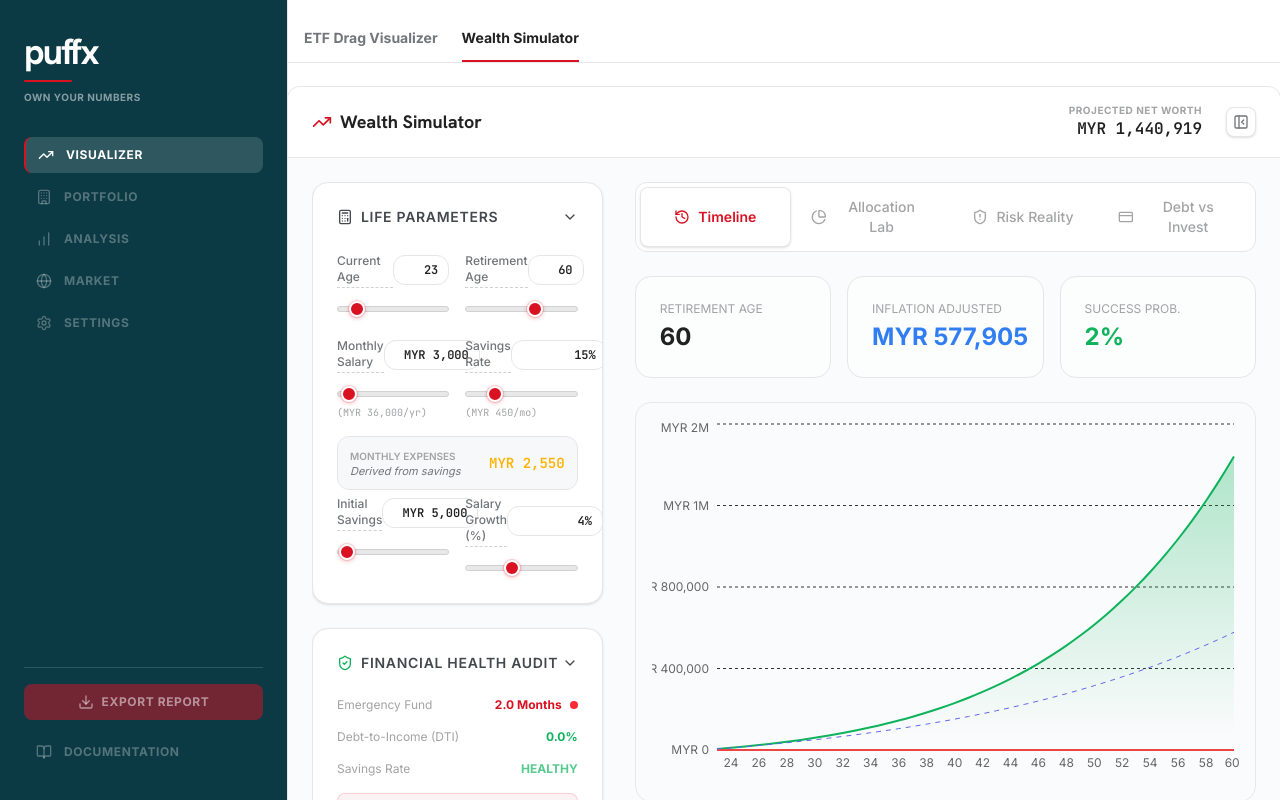
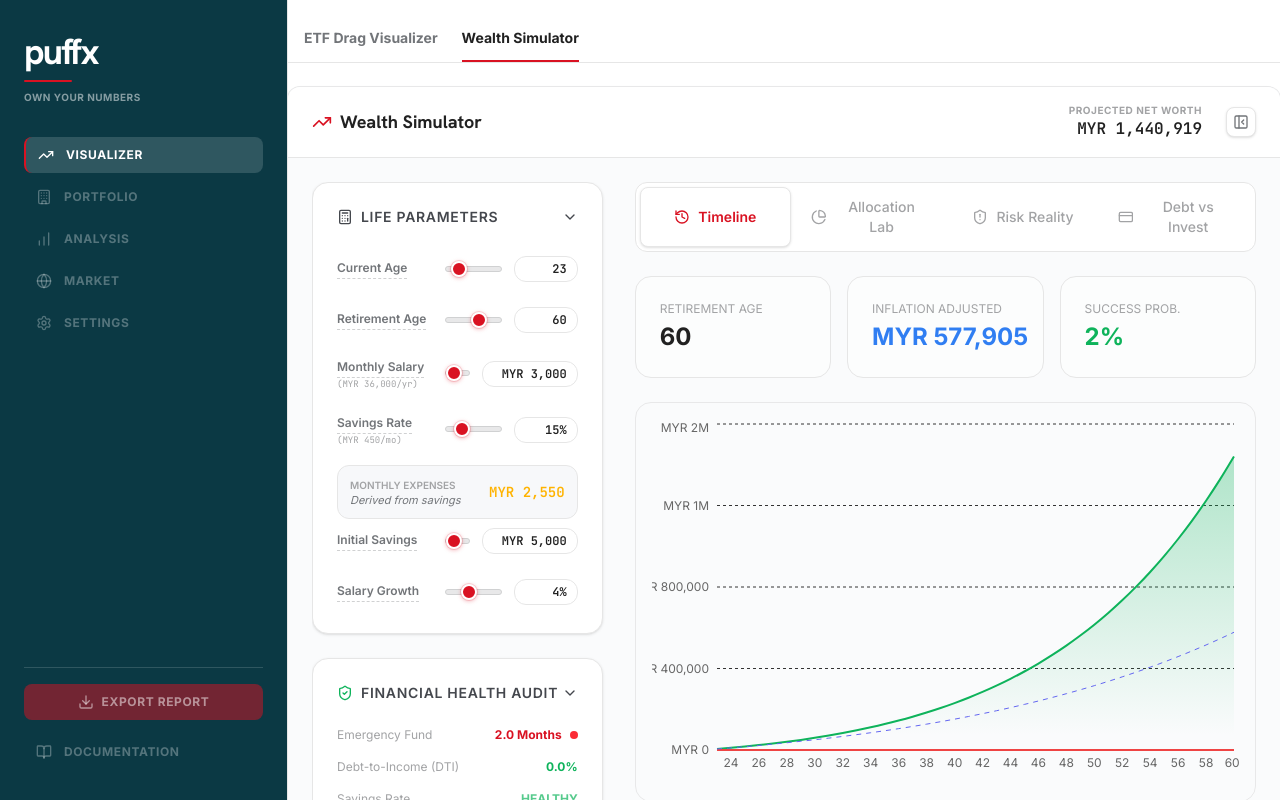
Before and after one commit to Isafe-nk/puffx, a React (Vite) app: page /visualizer/wealth-simulator in a window 1280 px wide. Shown: the top 800 px of the page. Built offline with nearby package versions, Linux system fonts and the light colour scheme.

Commit message:
feat(ui): ensure clean regex tag replacement for inline row settings

```diff
--- a/src/features/visualizer/wealth-simulator/index.tsx
+++ b/src/features/visualizer/wealth-simulator/index.tsx
@@ -157,29 +157,33 @@ export default function App() {
                       exit={{ height: 0, opacity: 0 }}
                       className="px-6 pb-6 space-y-4"
                     >
-                      <div className="grid grid-cols-2 gap-4">
+
                         <SliderInput
                           label="Current Age"
                           value={inputs.currentAge}
                           min={18} max={60}
-                          inputWidth="w-14"
+                          layout="inline"
+                          inputWidth="w-16"
                           onChange={(v) => setInputs({ ...inputs, currentAge: v })}
                         />
                         <SliderInput
                           label="Retirement Age"
                           value={inputs.retirementAge}
                           min={inputs.currentAge + 1} max={80}
-                          inputWidth="w-14"
+                          layout="inline"
+                          inputWidth="w-16"
                           onChange={(v) => setInputs({ ...inputs, retirementAge: v })}
                         />
-                      </div>
 
-                      <div className="grid grid-cols-2 gap-4">
+
+
                         <SliderInput
                           label="Monthly Salary"
                           value={inputs.monthlySalary}
                           min={2000} max={30000} step={100}
                           format={formatCurrency}
+                          layout="inline"
+                          inputWidth="w-24"
                           onChange={(v) => setInputs({ ...inputs, monthlySalary: v })}
                           subLabel={`(${formatCurrency(inputs.monthlySalary * 12)}/yr)`}
                           tooltip="Your gross monthly income before taxes."
@@ -189,11 +193,13 @@ export default function App() {
                           value={inputs.savingsRate * 100}
                           min={0} max={70}
                           format={(v) => `${Math.round(v)}%`}
+                          layout="inline"
+                          inputWidth="w-16"
                           onChange={(v) => setInputs({ ...inputs, savingsRate: v / 100 })}
                           subLabel={`(${formatCurrency(inputs.monthlySalary * inputs.savingsRate)}/mo)`}
                           tooltip="Percentage of your monthly salary saved and invested."
                         />
-                      </div>
+
 
                       <div className="p-3 bg-[#F7F8FA] rounded-xl border border-[#E6E6E6] flex justify-between items-center mb-1">
                         <div className="flex flex-col">
@@ -205,22 +211,26 @@ export default function App() {
                         </span>
                       </div>
 
-                      <div className="grid grid-cols-2 gap-4">
+
                         <SliderInput
                           label="Initial Savings"
                           value={inputs.initialSavings}
                           min={0} max={500000} step={1000}
                           format={formatCurrency}
+                          layout="inline"
+                          inputWidth="w-24"
                           onChange={(v) => setInputs({ ...inputs, initialSavings: v })}
                         />
                         <SliderInput
-                          label="Salary Growth (%)"
+                          label="Salary Growth"
                           value={inputs.salaryGrowth * 100}
                           min={0} max={10} step={0.1}
                           format={(v) => `${v}%`}
+                          layout="inline"
+                          inputWidth="w-16"
                           onChange={(v) => setInputs({ ...inputs, salaryGrowth: v / 100 })}
                         />
-                      </div>
+
                     </motion.div>
                   )}
                 </AnimatePresence>
@@ -336,6 +346,8 @@ export default function App() {
                             value={debt.principal}
                             min={0} max={200000} step={1000}
                             format={formatCurrency}
+                            layout="inline"
+                            inputWidth="w-24"
                             onChange={(v) => updateDebt(idx, { principal: v })}
                           />
                           <SliderInput
@@ -343,6 +355,8 @@ export default function App() {
                             value={debt.interestRate * 100}
                             min={0} max={20} step={0.1}
                             format={(v) => `${v}%`}
+                            layout="inline"
+                            inputWidth="w-16"
                             onChange={(v) => updateDebt(idx, { interestRate: v / 100 })}
                           />
                           <SliderInput
@@ -350,6 +364,8 @@ export default function App() {
                             value={debt.termYears}
                             min={1} max={35} step={1}
                             format={(v) => `${v} Years`}
+                            layout="inline"
+                            inputWidth="w-20"
                             onChange={(v) => updateDebt(idx, { termYears: v })}
                           />
 
```
